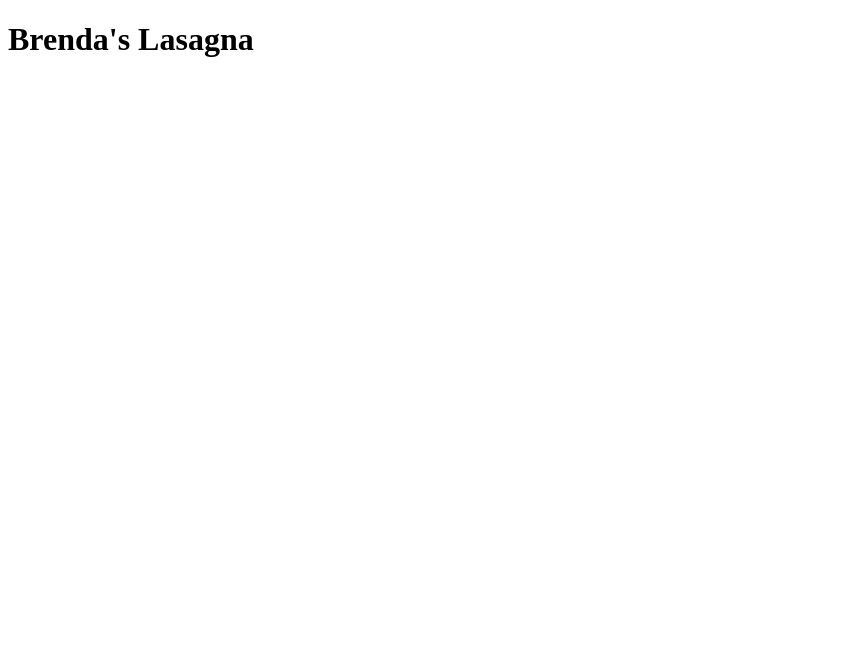
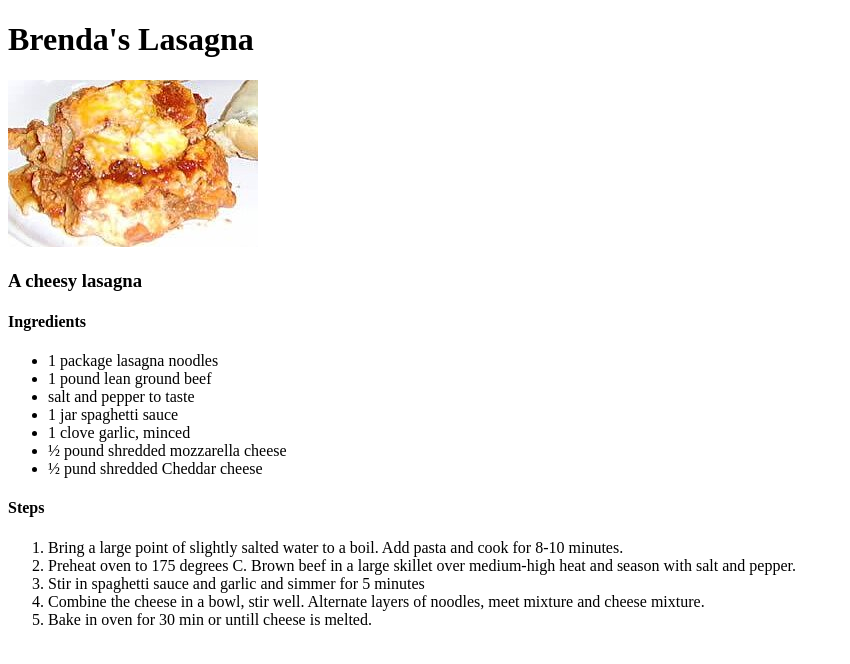
Before and after one commit to limaxophobiac/odin-recipes, a plain HTML site: page recipes/lasagna.html in a window 1280 px wide. Shown: the whole page, without its empty margins (0-850 px from the left). Drawn offline with Linux system fonts and the light colour scheme.

Commit message:
added two recipes

```diff
--- a/recipes/lasagna.html
+++ b/recipes/lasagna.html
@@ -8,5 +8,25 @@
     </head>
     <body>
         <h1>Brenda's Lasagna</h1>
+        <img src="../img/lasagna.jpeg" alt="a slice of lasagna">
+        <h3>A cheesy lasagna</h3>
+        <h4>Ingredients</h4>
+        <ul>
+            <li>1 package lasagna noodles</li>
+            <li>1 pound lean ground beef</li>
+            <li>salt and pepper to taste</li>
+            <li>1 jar spaghetti sauce</li>
+            <li>1 clove garlic, minced</li>
+            <li>½ pound shredded mozzarella cheese</li>
+            <li>½ pund shredded Cheddar cheese</li>
+        </ul>
+        <h4>Steps</h4>
+        <ol>
+            <li>Bring a large point of slightly salted water to a boil. Add pasta and cook for 8-10 minutes.</li>
+            <li>Preheat oven to 175 degrees C. Brown beef in a large skillet over medium-high heat and season with salt and pepper.</li>
+            <li>Stir in spaghetti sauce and garlic and simmer for 5 minutes</li>
+            <li>Combine the cheese in a bowl, stir well. Alternate layers of noodles, meet mixture and cheese mixture.</li>
+            <li>Bake in oven for 30 min or untill cheese is melted.</li>
+        </ol>
     </body>
 </html>
```
Also changed, not shown: index.html (+4 -1 lines), recipes/pizza.html (added, +32 -0 lines), img/lasagna.jpeg (added), img/pizza.jpeg (added).
